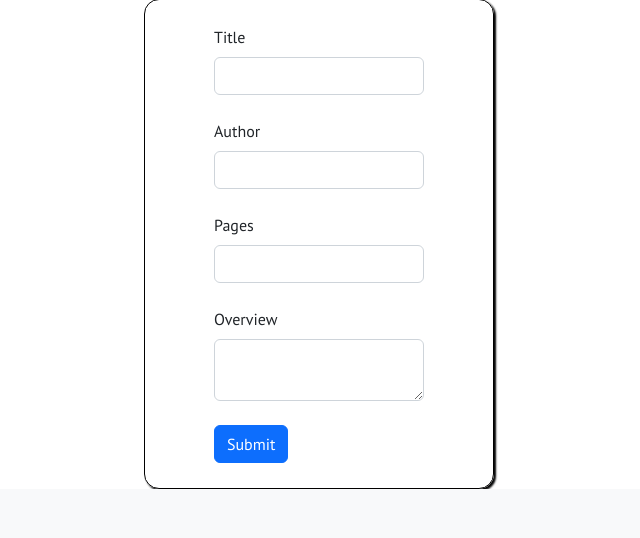
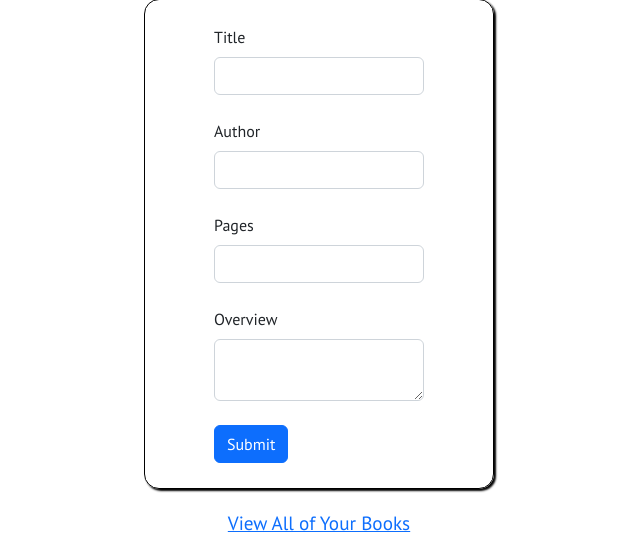
Before and after one commit to austinholmes33/f30-capstone-project, a Flask app: page / in a window 1280 px wide. Shown: the part 418-956 px from the top of the page, without its empty margins (321-961 px from the left). Before the commit the page ends 907 px from the top, so only its background shows below. Run offline with Flask 2, Linux system fonts and the light colour scheme; the visitor is signed in with stand-in values (Sample User, id 1).

Commit message:
view all books link added to home page and styled

```diff
--- a/static/style.css
+++ b/static/style.css
@@ -111,6 +111,13 @@ font-size: large;}
     padding: 25px;
 }
 
+.all-books-link {
+    display: flex;
+    justify-content: center;
+    font-size: larger;
+    padding-top: 20px;
+}
+
 .all-books-header {
     display: flex;
     justify-content: center;
--- a/templates/home.html
+++ b/templates/home.html
@@ -20,4 +20,8 @@
     </form>
     </div>
 
+    <div class="all-books-link">
+        <a href="{{  url_for('all_books') }}">View All of Your Books</a>
+    </div>
+
 {% endblock %}
```
